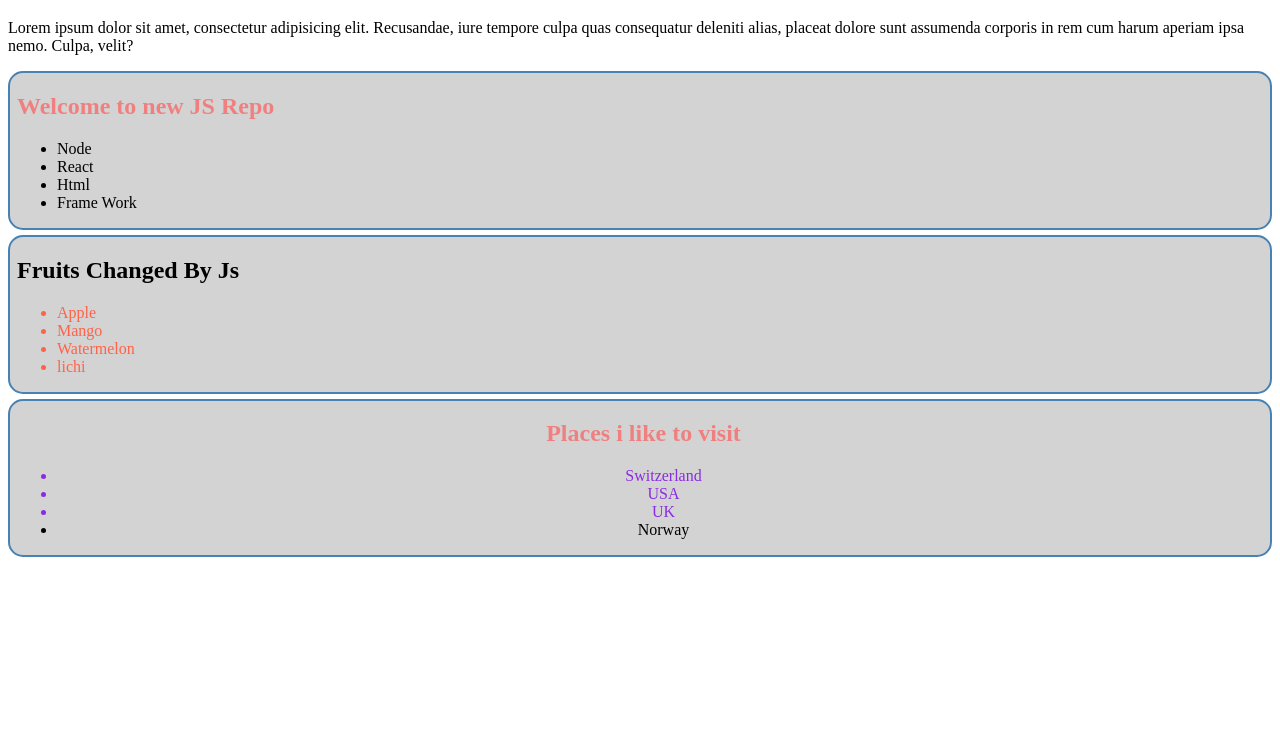
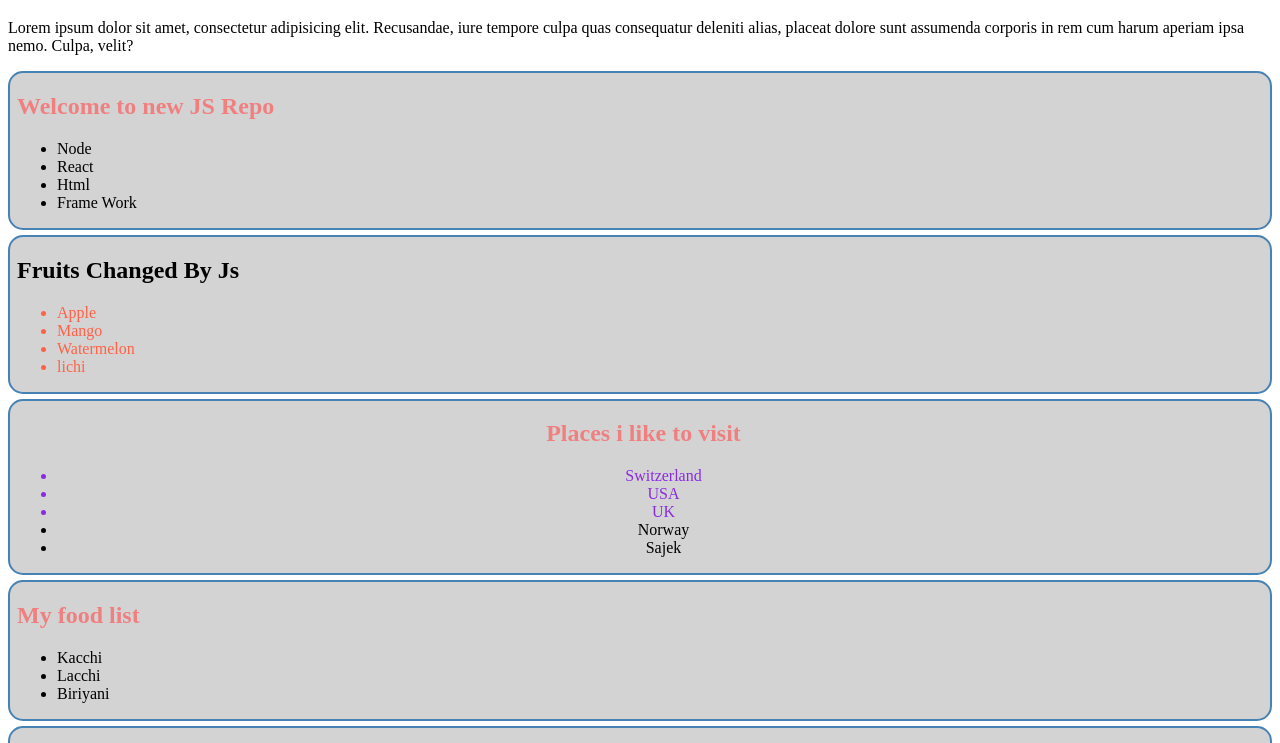
Before and after one commit to P-Hemal/Tour-Of-Dom, a plain HTML site: page index.html in a window 1280 px wide. Shown: the part 61-804 px from the top of the page. Drawn offline with Linux system fonts and the light colour scheme.

Commit message:
complete

```diff
--- a/JS/append.js
+++ b/JS/append.js
@@ -1,27 +1,42 @@
-// const placesList = document.getElementById('Places-list');
-// const li = document.createElement('li');
-// li.innerText = 'Pahartoli Bon';
-// placesList.appendChild(li)
+// No 1. Where to add
+const placesList = document.getElementById('places-list');
+// No 2. what To be added
+const li = document.createElement('li');
+li.innerText = 'Sajek';
+// No 3. add teh child
+placesList.appendChild(li)
 
-// const mainContainer = document.getElementById('main-container');
-// const sectionFood = document.createElement('section');
-// const h1 = document.createElement('h1');
-// h1.innerText = 'My food list';
-// section.appendChild(h1);
-// const ul = document.createElement('ul');
-// const li1 = document.createElement('li');
-// li.innerText = 'Kacchi';
-// ul.appendChild(li1)
-// section.appendChild(ul);
-// mainContainer.appendChild(sectionFood);
+// No 1. Where to add
+const mainContainer = document.getElementById('main-container');
 
+// No 2. what To be added
+const section = document.createElement('section');
+const h1 = document.createElement('h1');
+h1.innerText = 'My food list';
+section.appendChild(h1);
 
-// const sectionDress = document.createElement('section');
-// sectionDress.innerHTML = `
-// <h1>My Dress Collection</h1>
-// <ul>
-// <li>Pant</li>
-// </ul>
-// `
+const ul = document.createElement('ul');
+const li1 = document.createElement('li');
+li1.innerText = 'Kacchi';
+ul.appendChild(li1)
+const li2 = document.createElement('li');
+li2.innerText = 'Lacchi';
+ul.appendChild(li2)
+const li3 = document.createElement('li');
+li3.innerText = 'Biriyani';
+ul.appendChild(li3)
+section.appendChild(ul);
+mainContainer.appendChild(section);
 
-// mainContainer.appendChild(sectionDress);
+// Set inner HTML directly
+const sectionDress = document.createElement('section');
+sectionDress.innerHTML = `
+<h1>My Dress Collection</h1>
+<ul>
+<li>Pant</li>
+<li>Shirt</li>
+<li>Cap</li>
+<li>Shoe</li>
+</ul>
+`
+mainContainer.appendChild(sectionDress);
--- a/index.html
+++ b/index.html
@@ -27,7 +27,7 @@
         <p>Lorem ipsum dolor sit amet, consectetur adipisicing elit. Recusandae, iure tempore culpa quas consequatur
             deleniti alias, placeat dolore sunt assumenda corporis in rem cum harum aperiam ipsa nemo. Culpa, velit?</p>
     </header>
-    <main>
+    <main id="main-container">
 
         <section>
             <h1>Welcome to new JS Repo</h1>
@@ -49,7 +49,7 @@
         </section>
         <section id="places-container" class="large-text">
             <h1 id="places-title">Places i like to visit</h1>
-            <ul>
+            <ul id="places-list">
                 <li class="important-places">Switzerland</li>
                 <li class="important-places">USA</li>
                 <li class="important-places">UK</li>
@@ -59,8 +59,8 @@
 
     </main>
     <script src="JS/Dom.js"></script>
+    <script src="JS/append.js"></script>
     <script src="JS/styleInJs.js"></script>
-    <script src="JS/append.js"></script>
     <script>
         // Option 1 = getElementsByTagName
         const liCollection = document.getElementsByTagName('li');
```
